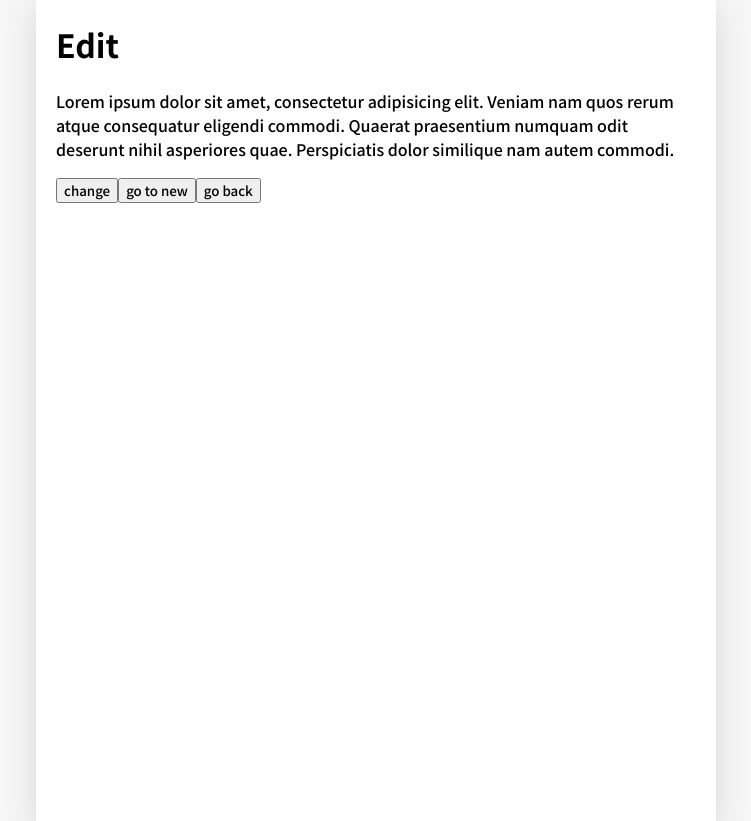
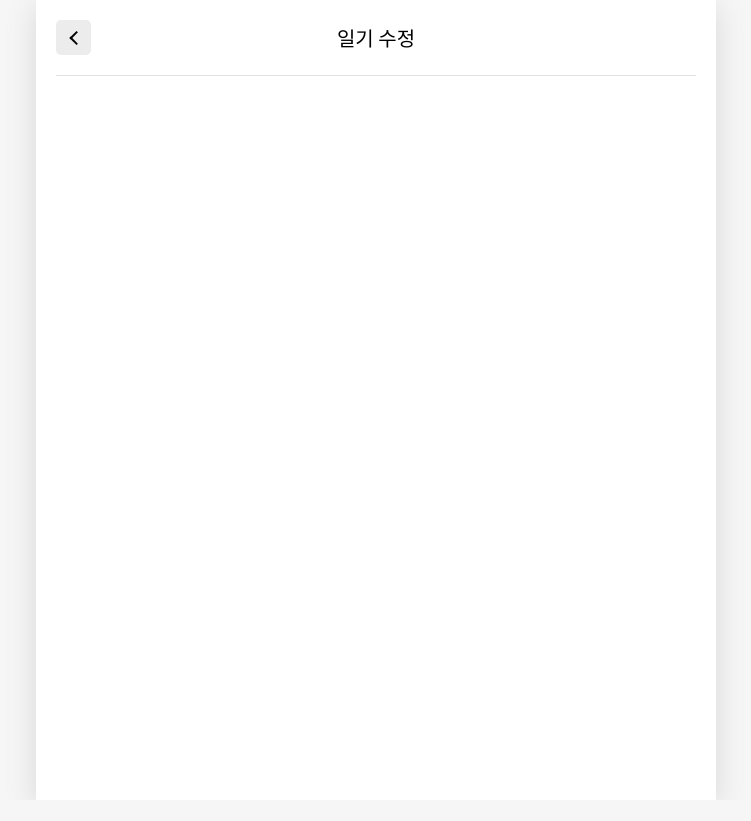
Before and after one commit to kkuyu/emotion-diary, a React (Create React App) app: page /edit/1 in a window 1280 px wide. Shown: the whole page, without its empty margins (264-1015 px from the left). After the commit the page ends 800 px from the top, so only its background shows below. Built offline with nearby package versions, Linux system fonts and the light colour scheme.

Commit message:
페이지 구현 - 일기 수정 (/edit)

```diff
--- a/src/components/DiaryEditor.js
+++ b/src/components/DiaryEditor.js
@@ -1,4 +1,4 @@
-import { useContext, useRef, useState } from "react";
+import { useContext, useEffect, useRef, useState } from "react";
 import { useNavigate } from "react-router-dom";
 
 import { DiaryDispatchContext } from "../App";
@@ -21,10 +21,10 @@ const getStringDate = (date) => {
   return `${year}-${month < 10 ? `0${month}` : month}-${day < 10 ? `0${day}` : day}`;
 };
 
-const DiaryEditor = () => {
+const DiaryEditor = ({ isEdit, originData }) => {
   const navigate = useNavigate();
 
-  const { onCreate } = useContext(DiaryDispatchContext);
+  const { onCreate, onEdit } = useContext(DiaryDispatchContext);
 
   const [date, setDate] = useState(getStringDate(new Date()));
   const [emotion, setEmotion] = useState(1);
@@ -38,13 +38,29 @@ const DiaryEditor = () => {
       contentRef.current.focus();
       return;
     }
-    onCreate(content, emotion, date);
-    navigate("/", { replace: true });
+
+    if (isEdit && window.confirm("일기를 수정하시겠습니까?")) {
+      onEdit(originData.id, content, emotion, date);
+      navigate("/", { replace: true });
+    }
+
+    if (!isEdit && window.confirm("일기를 저장하시겠습니까?")) {
+      onCreate(content, emotion, date);
+      navigate("/", { replace: true });
+    }
   };
 
   const handleClickEmotion = (targetId) => {
     setEmotion(targetId);
   };
+
+  useEffect(() => {
+    if (isEdit) {
+      setDate(getStringDate(new Date(parseInt(originData.date))));
+      setEmotion(originData.emotion);
+      setContent(originData.content);
+    }
+  }, [isEdit, originData]);
 
   return (
     <div className="DiaryEditor">
--- a/src/pages/Edit.js
+++ b/src/pages/Edit.js
@@ -1,29 +1,40 @@
-import { useNavigate, useSearchParams } from "react-router-dom";
+import { useContext, useEffect, useState } from "react";
+import { useNavigate, useParams } from "react-router-dom";
+
+import { DiaryStateContext } from "../App";
+import DiaryEditor from "../components/DiaryEditor";
+import MyButton from "../components/MyButton";
+import MyHeader from "../components/MyHeader";
 
 const Edit = () => {
   const navigate = useNavigate();
-  const [searchParams, setSearchParams] = useSearchParams();
+  const goBack = () => navigate(-1);
 
-  const test = searchParams.get("test");
-  console.log("test:", test);
+  const { id } = useParams();
+  const diaryList = useContext(DiaryStateContext);
+
+  const [originData, setOriginDate] = useState();
+
+  useEffect(() => {
+    if (!diaryList.length) {
+      return;
+    }
+
+    const targetData = diaryList.find((item) => {
+      return parseInt(item.id) === parseInt(id);
+    });
+    if (targetData) {
+      setOriginDate({ ...targetData });
+    } else {
+      navigate("/", { replace: true });
+    }
+  }, [id, diaryList]);
 
   return (
-    <div>
-      <h1>Edit</h1>
-      <p>
-        Lorem ipsum dolor sit amet, consectetur adipisicing elit. Veniam nam quos rerum atque consequatur eligendi commodi. Quaerat praesentium numquam odit deserunt nihil asperiores quae.
-        Perspiciatis dolor similique nam autem commodi.
-      </p>
-      <button type="button" onClick={() => setSearchParams({ foo: "lorem" })}>
-        change
-      </button>
-      <button type="button" onClick={() => navigate("/new")}>
-        go to new
-      </button>
-      <button type="button" onClick={() => navigate(-1)}>
-        go back
-      </button>
-    </div>
+    <>
+      <MyHeader headText={"일기 수정"} leftChild={<MyButton text={"뒤로가기"} isHidden={true} customClass={"headerLeft"} onClick={goBack} />} />
+      {originData && <DiaryEditor isEdit={true} originData={originData} />}
+    </>
   );
 };
 
```
